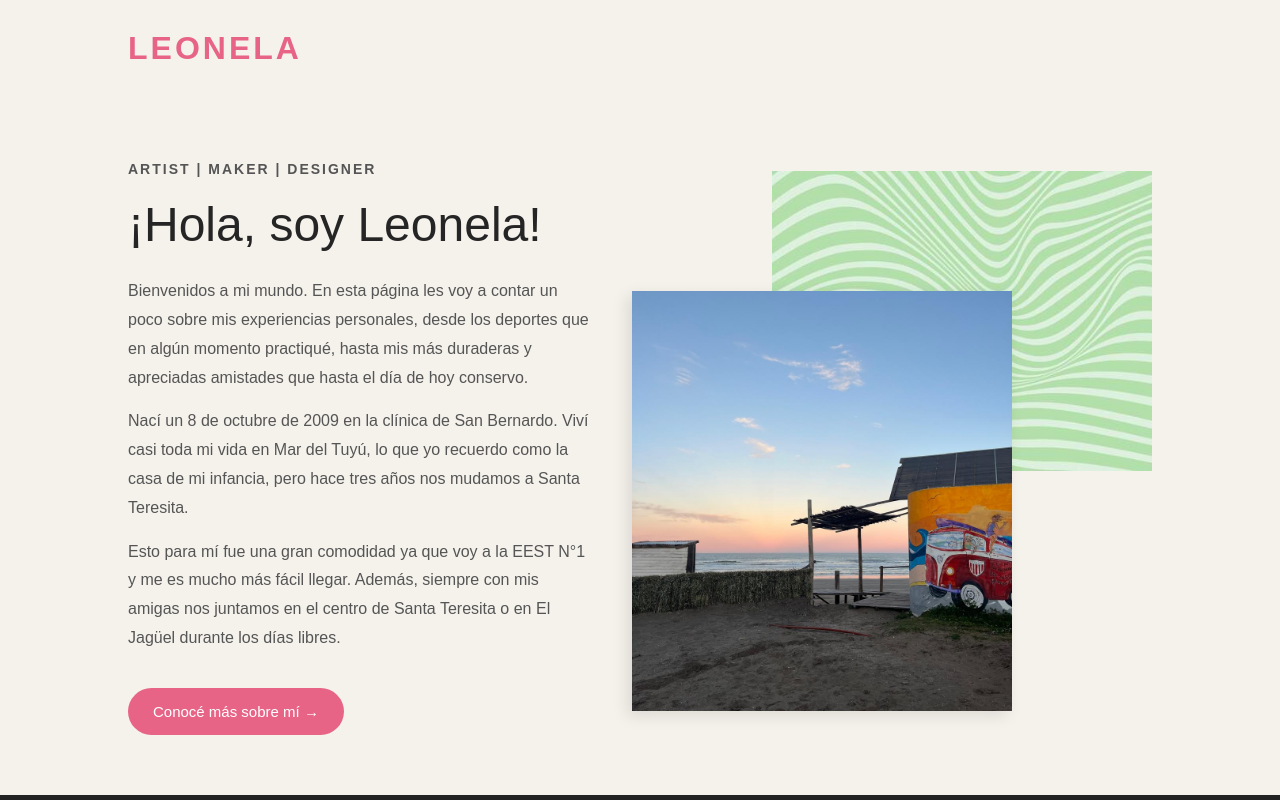
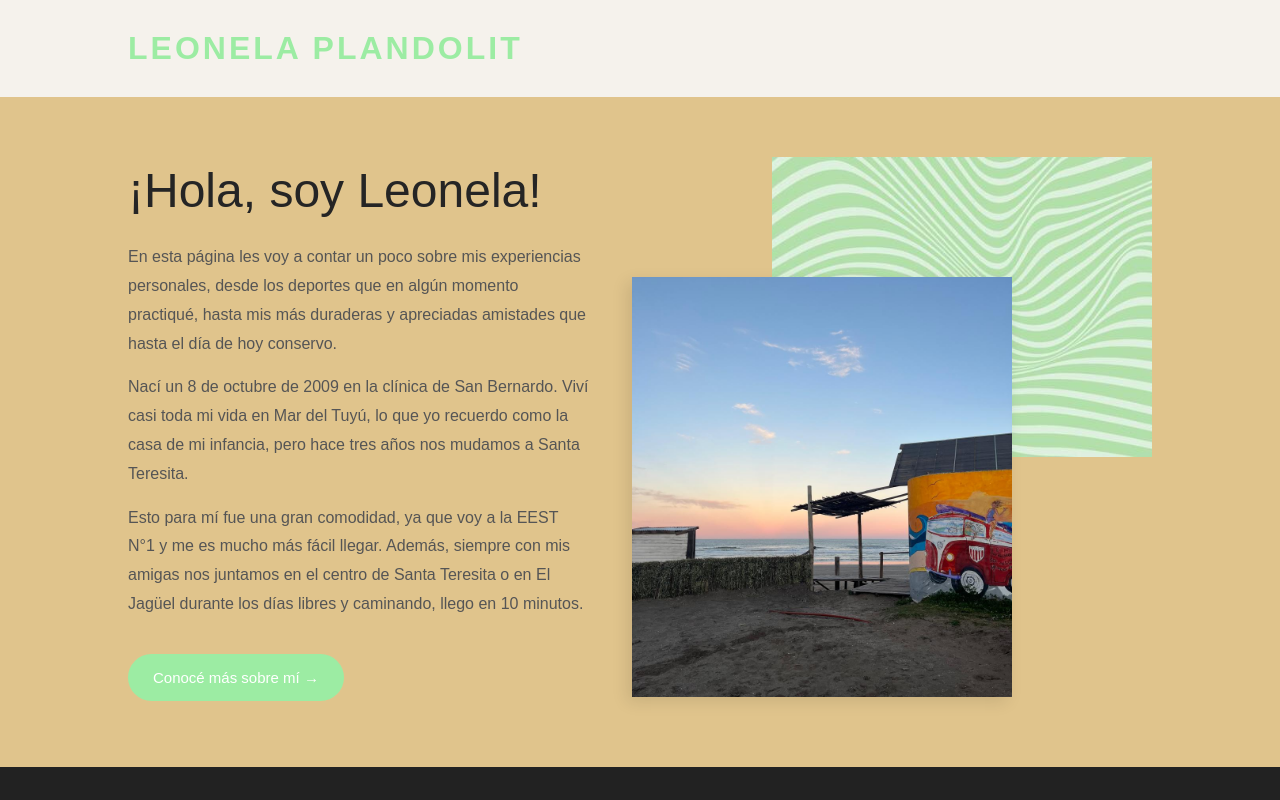
Before and after one commit to leonelaplandolit/Leonelaplandolit-LDW-504, a plain HTML site: page index.html in a window 1280 px wide. Shown: the top 800 px of the page. Drawn offline with Linux system fonts and the light colour scheme.

Commit message:
CAMBIOS DISEÑO

```diff
--- a/estilos.css
+++ b/estilos.css
@@ -6,7 +6,7 @@
 
 body {
     font-family: Arial, sans-serif;
-    background-color: #f5f2ec;
+    background-color: #e0c48c;
     color: #252525;
 }
 
@@ -22,7 +22,7 @@
 header h1 {
     font-size: 32px;
     letter-spacing: 3px;
-    color: #e76486;
+    color: #9ceca3;
 }
 
 nav {
@@ -38,11 +38,9 @@
 }
 
 nav a:hover {
-    color: #e76486;
+    color: #9ceca3;
+;
 }
-
-/* PRESENTACIÓN */
-
 .presentacion {
     min-height: 650px;
     padding: 60px 10%;
@@ -82,7 +80,8 @@
     padding: 15px 25px;
     border: none;
     border-radius: 30px;
-    background-color: #e76486;
+    background-color:#9ceca3;
+;
     color: white;
     font-size: 15px;
     cursor: pointer;
@@ -93,16 +92,11 @@
     transform: scale(1.05);
     background-color: #d44f70;
 }
-
-/* CONTENEDOR E IMÁGENES SUPERPUESTAS */
-
 .imagenes-presentacion {
     width: 55%;
     height: 550px;
     position: relative;
 }
-
-/* Imagen con textura (arriba a la derecha) */
 .imagen-secundaria {
     width: 380px;
     height: 300px;
@@ -112,8 +106,6 @@
     right: 0;
     z-index: 1;
 }
-
-/* Foto principal (abajo a la izquierda, solapada encima de la textura) */
 .imagen-principal {
     width: 380px;
     height: 420px;
@@ -124,8 +116,6 @@
     z-index: 2;
     box-shadow: -5px 5px 15px rgba(0, 0, 0, 0.1);
 }
-
-/* PIE DE PÁGINA */
 
 footer {
     background-color: #222;
@@ -138,7 +128,8 @@
     font-size: 25px;
     letter-spacing: 3px;
     margin-bottom: 15px;
-    color: #e76486;
+    color: #9ceca3;
+;
 }
 
 footer p {
--- a/index.html
+++ b/index.html
@@ -10,18 +10,17 @@
 
 <body>
     <header>
-        <h1>LEONELA</h1>
+        <h1>LEONELA PLANDOLIT</h1>
 
     </header>
 
     <main id="inicio">
         <section class="presentacion">
             <div class="texto-presentacion">
-                <p class="subtitulo">ARTIST | MAKER | DESIGNER</p>
                 <h2>¡Hola, soy Leonela!</h2>
 
                 <p>
-                    Bienvenidos a mi mundo. En esta página les voy a contar
+                    En esta página les voy a contar
                     un poco sobre mis experiencias personales, desde los
                     deportes que en algún momento practiqué, hasta mis más
                     duraderas y apreciadas amistades que hasta el día de hoy
@@ -36,10 +35,10 @@
                 </p>
 
                 <p>
-                    Esto para mí fue una gran comodidad ya que voy a la EEST N°1
+                    Esto para mí fue una gran comodidad, ya que voy a la EEST N°1
                     y me es mucho más fácil llegar. Además, siempre con mis
                     amigas nos juntamos en el centro de Santa Teresita o en
-                    El Jagüel durante los días libres.
+                    El Jagüel durante los días libres y caminando, llego en 10 minutos.
                 </p>
 
                 <button>Conocé más sobre mí &rarr;</button>
```
